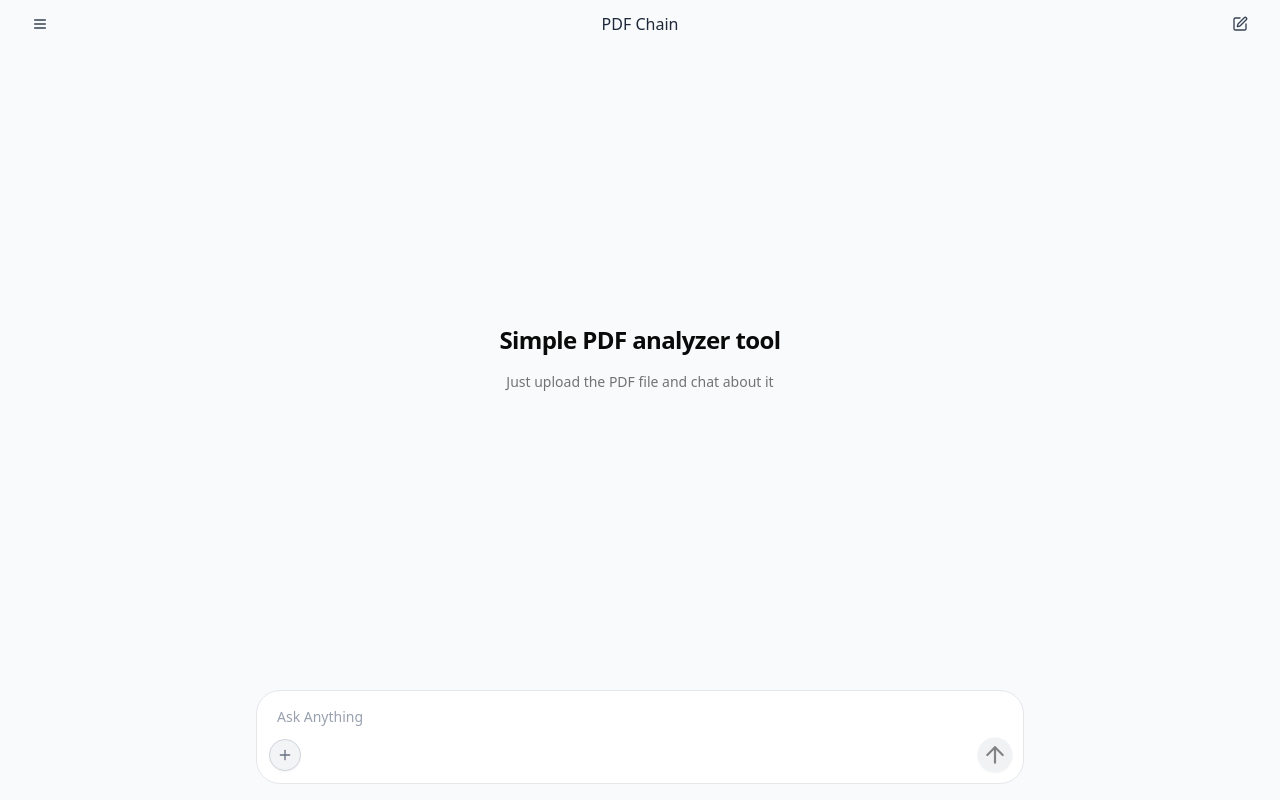
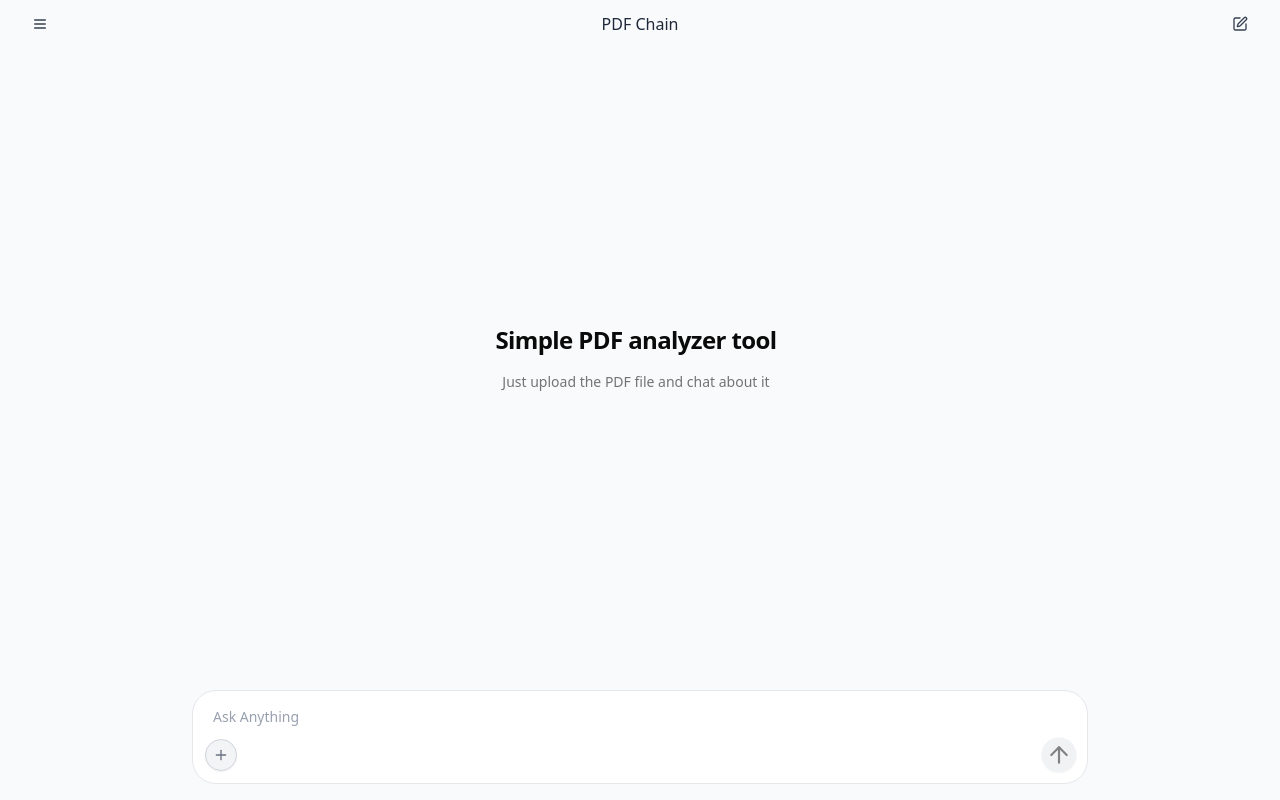
Before and after one commit to priyanshuxkumar/pdf-analyzer-web, a Next.js app: page / in a window 1280 px wide. Built offline with nearby package versions, Linux system fonts and the light colour scheme.

Commit message:
change css

```diff
--- a/components/ChatBox.tsx
+++ b/components/ChatBox.tsx
@@ -169,16 +169,16 @@ export function Chatbox({ className, ...props }: React.ComponentProps<"form">) {
       </header>
       <main
         className={cn(
-          "flex-grow pb-32 pt-12 px-2 overflow-y-auto max-w-3xl mx-auto ring-none flex h-svh max-h-svh w-full flex-col items-stretch border-none",
+          "flex-grow pb-32 pt-12 px-2 overflow-y-auto max-w-4xl mx-auto ring-none flex h-svh max-h-svh w-full flex-col items-stretch border-none",
           className
         )}
         {...props}
       >
-        <div className="flex-1 content-center overflow-y-auto px-2">
+        <div className="flex-1 content-center overflow-y-auto pr-2">
           {messages?.length ? messageList : header}
         </div>
         <div className="fixed bottom-0 left-0 right-0 p-4 bg-gray-50">
-          <form onSubmit={handleSendQuery} className="max-w-3xl mx-auto">
+          <form onSubmit={handleSendQuery} className="max-w-4xl mx-auto">
             <div
               className={cn(
                 "relative w-full rounded-3xl border border-gray-200 bg-white px-3 py-4 cursor-text",
@@ -198,6 +198,7 @@ export function Chatbox({ className, ...props }: React.ComponentProps<"form">) {
                   value={inputValue}
                   onChange={(e) => setInputValue(e.target.value)}
                   onKeyDown={handleKeyDown}
+                  readOnly={isFetching || isStreaming}
                 />
               </div>
 
```
